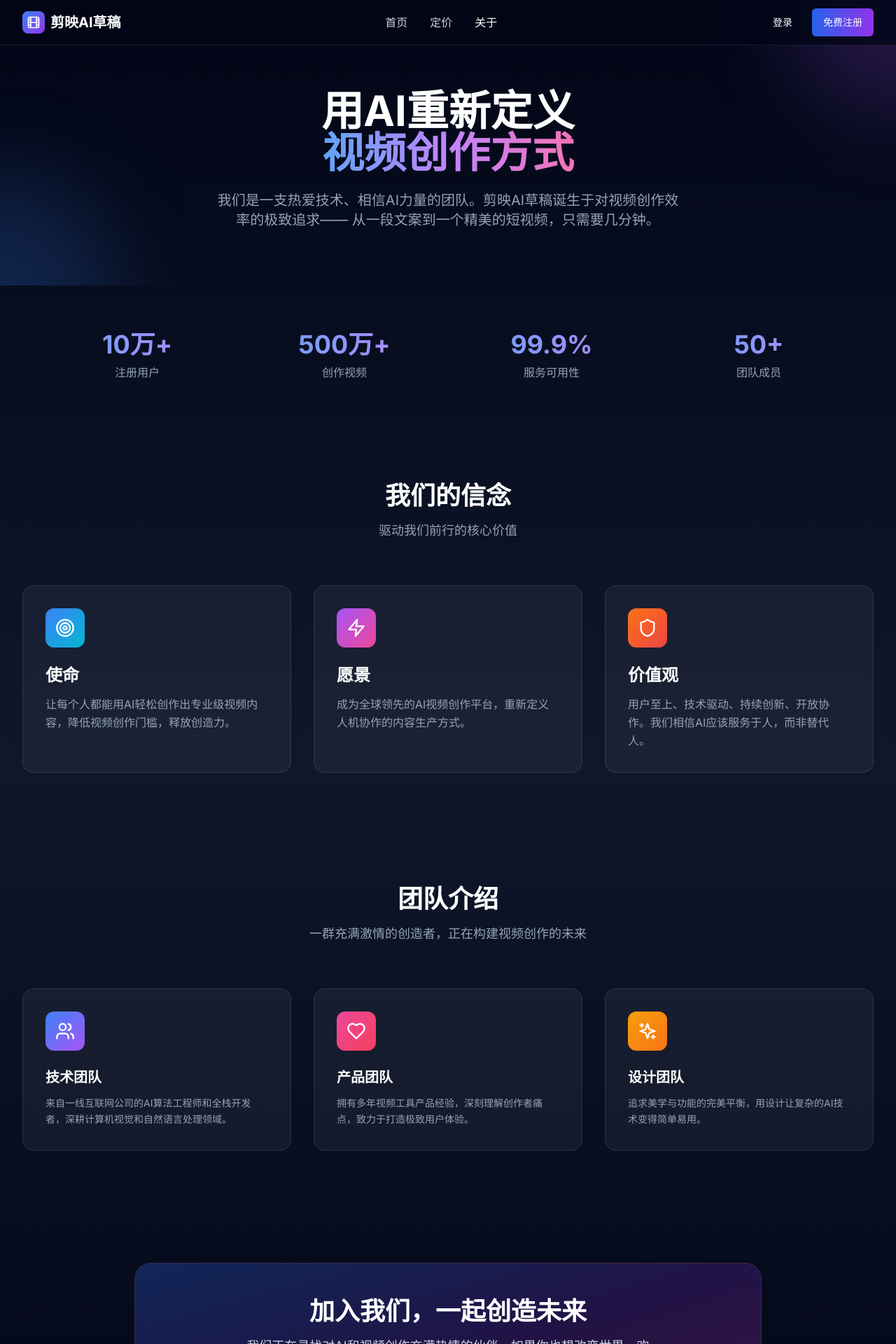
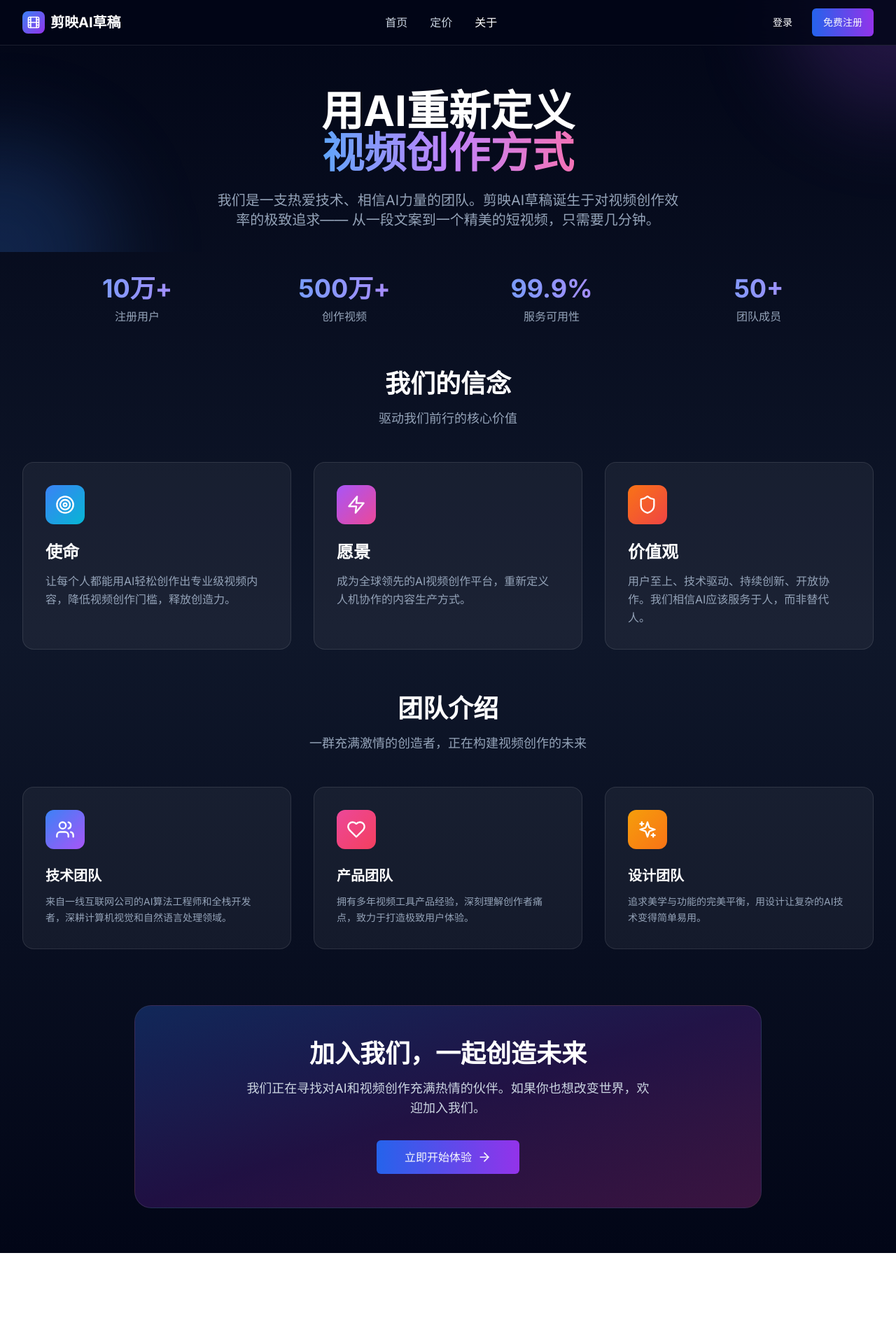
Before and after one commit to CNHB5678/-56789, a Next.js app in the folder frontend/: page /about in a window 1280 px wide. Shown: the top 1920 px of the page at 70% size. After the commit the page ends 1790 px from the top, so only its background shows below. Built offline with nearby package versions, Linux system fonts and the light colour scheme.

Commit message:
feat: save progress
Co-authored-by: traeagent <traeagent@users.noreply.github.com>

```diff
--- a/frontend/src/app/about/page.tsx
+++ b/frontend/src/app/about/page.tsx
@@ -84,7 +84,7 @@ export default function AboutPage() {
         </div>
       </header>
 
-      <section className="pt-32 pb-20 px-4 sm:px-6 lg:px-8 relative overflow-hidden">
+      <section className="pt-32 pb-8 px-4 sm:px-6 lg:px-8 relative overflow-hidden">
         <div className="absolute inset-0 overflow-hidden">
           <div className="absolute -top-40 -right-40 w-80 h-80 bg-purple-500/20 rounded-full blur-3xl" />
           <div className="absolute -bottom-40 -left-40 w-80 h-80 bg-blue-500/20 rounded-full blur-3xl" />
@@ -105,7 +105,7 @@ export default function AboutPage() {
         </div>
       </section>
 
-      <section className="py-16 px-4 sm:px-6 lg:px-8">
+      <section className="pt-8 pb-12 px-4 sm:px-6 lg:px-8">
         <div className="max-w-6xl mx-auto">
           <div className="grid grid-cols-2 md:grid-cols-4 gap-8">
             {stats.map((stat, index) => (
@@ -120,9 +120,9 @@ export default function AboutPage() {
         </div>
       </section>
 
-      <section className="py-20 px-4 sm:px-6 lg:px-8">
+      <section className="pt-4 pb-12 px-4 sm:px-6 lg:px-8">
         <div className="max-w-7xl mx-auto">
-          <div className="text-center mb-16">
+          <div className="text-center mb-12">
             <h2 className="text-3xl sm:text-4xl font-bold text-white mb-4">我们的信念</h2>
             <p className="text-lg text-slate-400 max-w-2xl mx-auto">
               驱动我们前行的核心价值
@@ -145,9 +145,9 @@ export default function AboutPage() {
         </div>
       </section>
 
-      <section className="py-20 px-4 sm:px-6 lg:px-8">
+      <section className="pt-4 pb-16 px-4 sm:px-6 lg:px-8">
         <div className="max-w-7xl mx-auto">
-          <div className="text-center mb-16">
+          <div className="text-center mb-12">
             <h2 className="text-3xl sm:text-4xl font-bold text-white mb-4">团队介绍</h2>
             <p className="text-lg text-slate-400 max-w-2xl mx-auto">
               一群充满激情的创造者，正在构建视频创作的未来
@@ -170,7 +170,7 @@ export default function AboutPage() {
         </div>
       </section>
 
-      <section className="py-20 px-4 sm:px-6 lg:px-8">
+      <section className="pt-4 pb-16 px-4 sm:px-6 lg:px-8">
         <div className="max-w-4xl mx-auto">
           <div className="relative rounded-3xl overflow-hidden bg-gradient-to-br from-blue-600/20 via-purple-600/20 to-pink-600/20 border border-white/10 p-8 sm:p-12 text-center">
             <div className="absolute inset-0 bg-gradient-to-br from-blue-500/10 via-transparent to-purple-500/10" />
```
